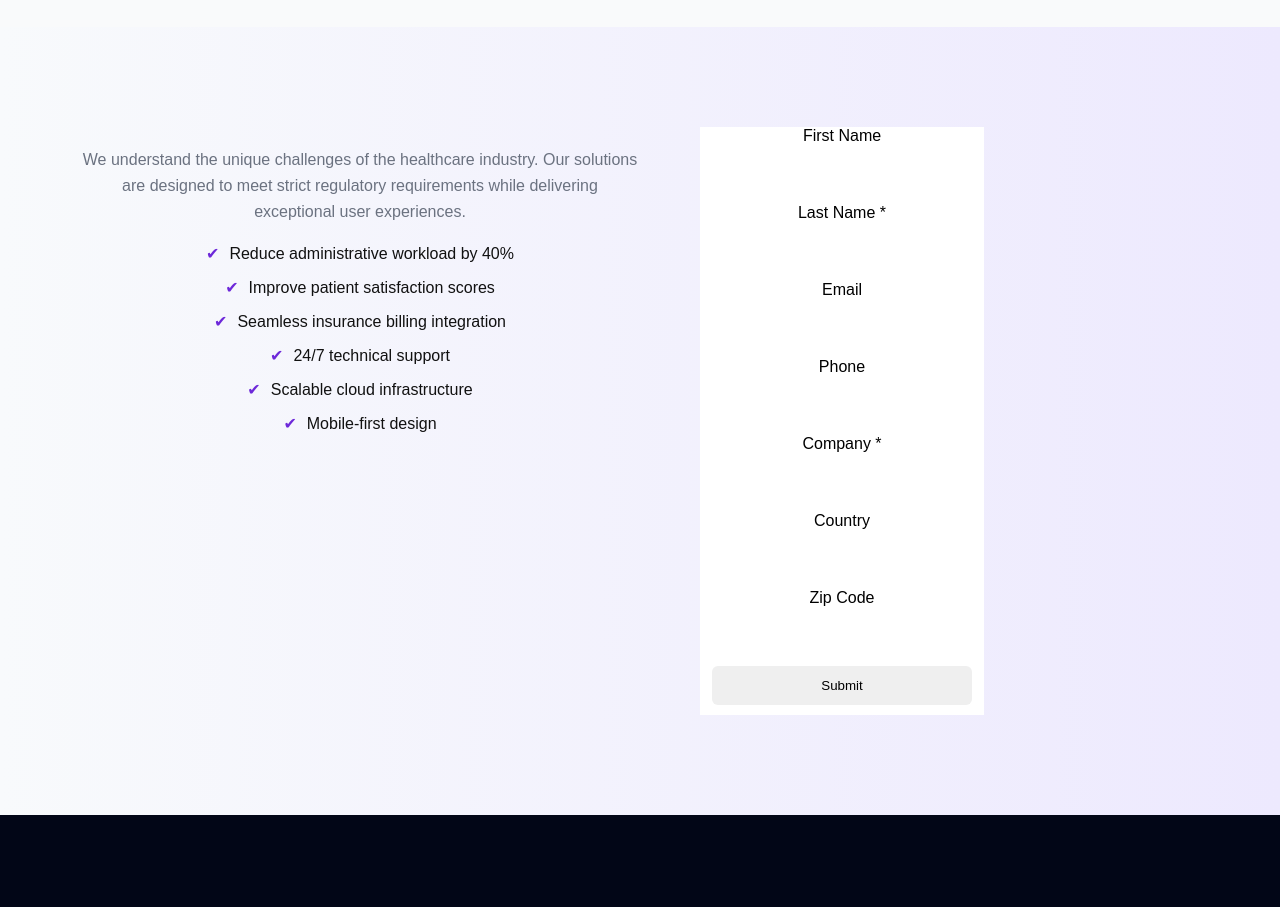
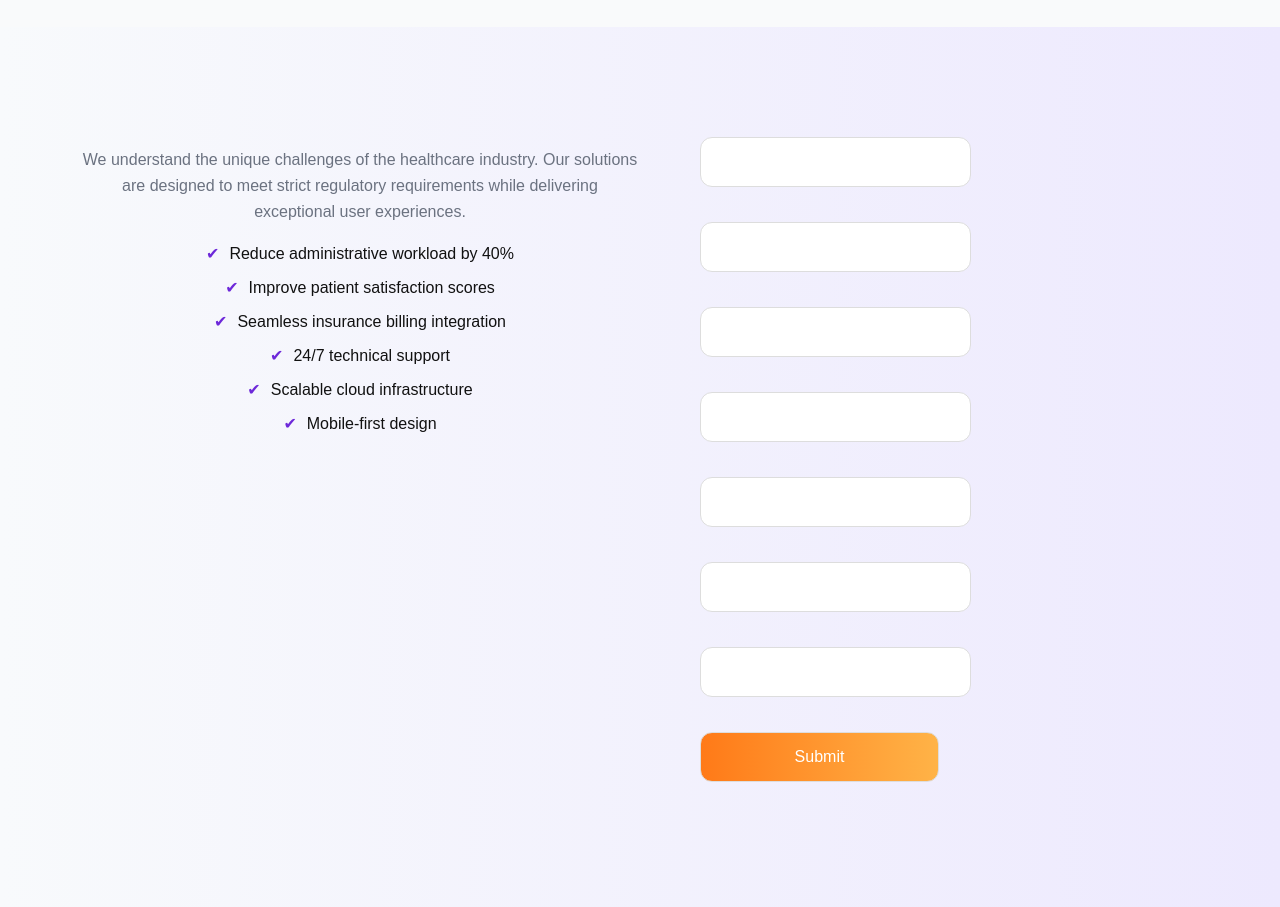
Before and after one commit to saikomaliiii/Demo-Raven-Labs, a plain HTML site: page healthcare.html in a window 1280 px wide. Shown: the part 1300-2207 px from the top of the page. Before the commit the page ends 2115 px from the top, so only its background shows below. Drawn offline with Linux system fonts and the light colour scheme.

Commit message:
healthcare

```diff
--- a/style.css
+++ b/style.css
@@ -465,3 +465,58 @@ button {
 .split {
   color: #111;   /* override white text */
 }
+
+/* 🔥 Zoho Form Clean Styling */
+
+#crmWebToEntityForm {
+  background: transparent !important;
+  max-width: 100% !important;
+  padding: 0 !important;
+}
+
+.zcwf_title {
+  display: none; /* remove ugly title */
+}
+
+.zcwf_row {
+  display: flex;
+  flex-direction: column;
+  margin-bottom: 15px;
+}
+
+.zcwf_col_lab {
+  display: none; /* hide labels */
+}
+
+.zcwf_col_fld input,
+.zcwf_col_fld textarea {
+  width: 100% !important;
+  padding: 15px;
+  border-radius: 12px;
+  border: 1px solid #ddd;
+  font-size: 16px;
+  outline: none;
+}
+
+/* textarea */
+.zcwf_col_fld textarea {
+  height: 120px;
+  resize: none;
+}
+
+/* submit button */
+.formsubmit {
+  width: 100%;
+  background: linear-gradient(90deg, #ff7a18, #ffb347);
+  border: none;
+  padding: 15px;
+  border-radius: 30px;
+  color: white;
+  font-size: 16px;
+  cursor: pointer;
+  transition: 0.3s;
+}
+
+.formsubmit:hover {
+  transform: scale(1.02);
+}
```
